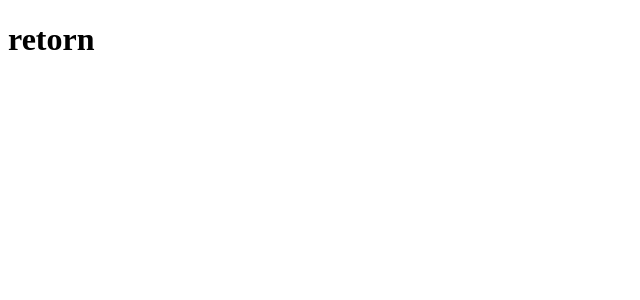
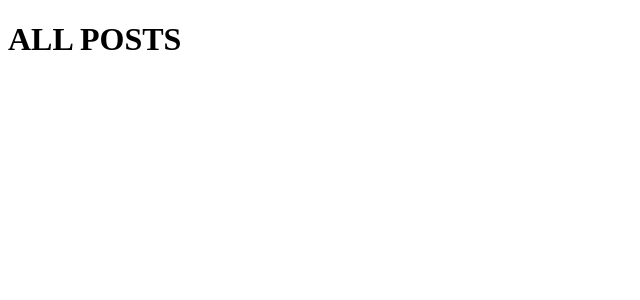
Before and after one commit to tercioab/blog-pneu, a React (Create React App) app in the folder front-end/: page / in a window 1280 px wide. Shown: the top 300 px of the page, without its empty margins (0-640 px from the left). Built offline with nearby package versions, Linux system fonts and the light colour scheme.

Commit message:
feat: page route initial all posts

```diff
--- a/front-end/src/App.js
+++ b/front-end/src/App.js
@@ -1,6 +1,13 @@
+import { BrowserRouter, Link, Route, Switch } from "react-router-dom"
+import AllPosts from "./Blog/pages/allPosts"
+
 function App() {
   return (
-<h1>retorn</h1>
+    <BrowserRouter>
+      <switch>
+        <Route path='/' component={AllPosts} />
+      </switch>
+    </BrowserRouter>
   );
 }
 
--- a/front-end/src/Blog/pages/allPosts/index.js
+++ b/front-end/src/Blog/pages/allPosts/index.js
@@ -0,0 +1,8 @@
+
+function AllClass() {
+    return (
+        <h1>ALL POSTS</h1>
+    )
+}
+
+export default AllClass;
```
